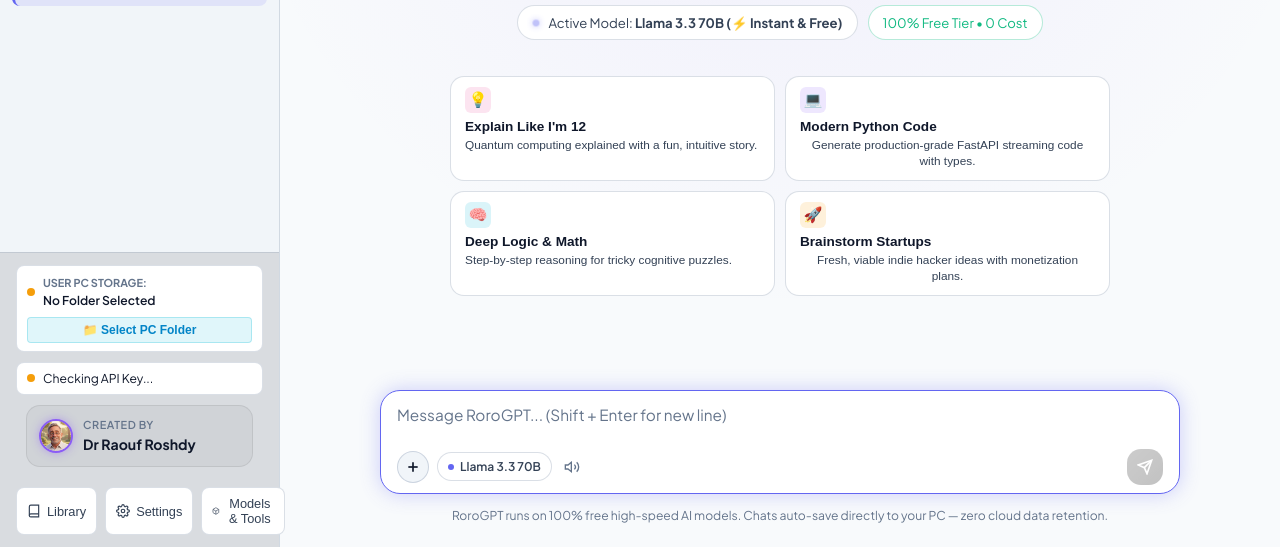
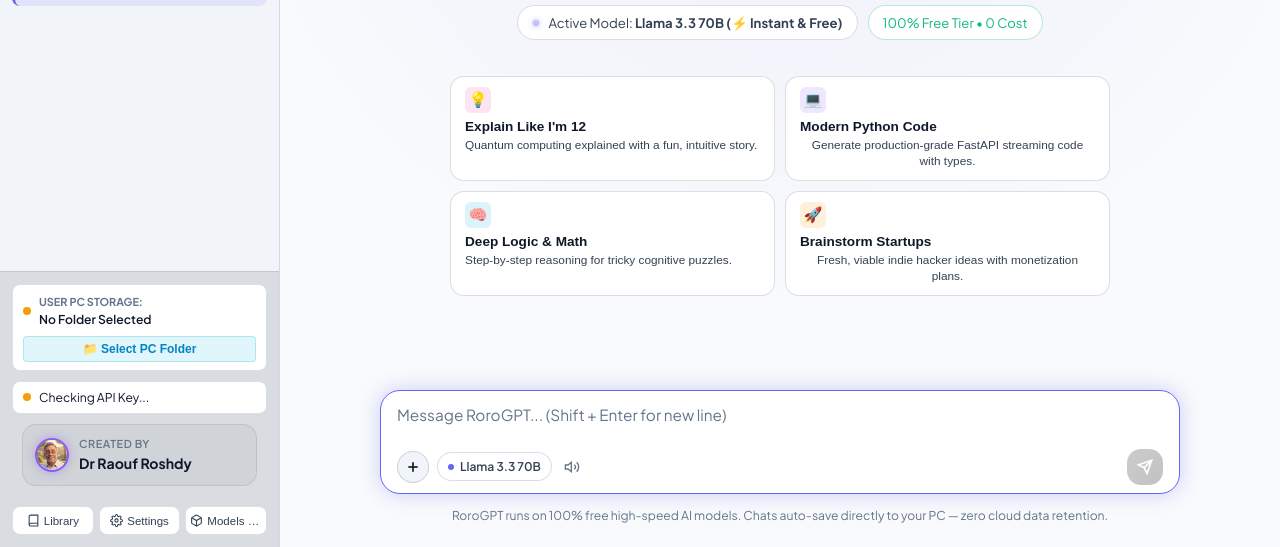
Before and after one commit to roroleaks/rorogpt, a website: page public/index.html in a window 1280 px wide. Shown: the part 253-800 px from the top of the page. Drawn offline with nearby package versions, Linux system fonts and the light colour scheme; no server answers.

Commit message:
style: fit Library, Settings, and Models & Tools buttons comfortably side-by-side without overflowing

```diff
--- a/public/style.css
+++ b/public/style.css
@@ -515,12 +515,14 @@ body {
 
 /* Sidebar Footer */
 .sidebar-footer {
-  padding: 12px 16px;
+  padding: 12px;
   border-top: 1px solid var(--border-color);
   background: rgba(0, 0, 0, 0.1);
   display: flex;
   flex-direction: column;
   gap: 10px;
+  box-sizing: border-box;
+  width: 100%;
 }
 
 /* Local PC Folder Card in Sidebar */
@@ -627,24 +629,39 @@ body {
 
 .footer-links {
   display: flex;
-  gap: 8px;
+  align-items: center;
+  justify-content: space-between;
+  gap: 5px;
+  width: 100%;
+  box-sizing: border-box;
+  margin: 0;
+  padding: 0;
 }
 
 .footer-btn {
-  flex: 1;
+  flex: 1 1 0;
+  min-width: 0;
   display: flex;
   align-items: center;
   justify-content: center;
-  gap: 6px;
-  padding: 8px 10px;
+  gap: 4px;
+  padding: 7px 4px;
   background: var(--bg-card);
   border: 1px solid var(--border-color);
   border-radius: var(--radius-sm);
   color: var(--text-muted);
-  font-size: 0.8rem;
+  font-size: 0.72rem;
   font-weight: 500;
   cursor: pointer;
   transition: var(--transition);
+  box-sizing: border-box;
+  white-space: nowrap;
+}
+
+.footer-btn span {
+  overflow: hidden;
+  text-overflow: ellipsis;
+  white-space: nowrap;
 }
 
 .footer-btn:hover {
@@ -654,8 +671,9 @@ body {
 }
 
 .footer-btn svg {
-  width: 14px;
-  height: 14px;
+  width: 13px;
+  height: 13px;
+  flex-shrink: 0;
 }
 
 /* ==========================================================
```
